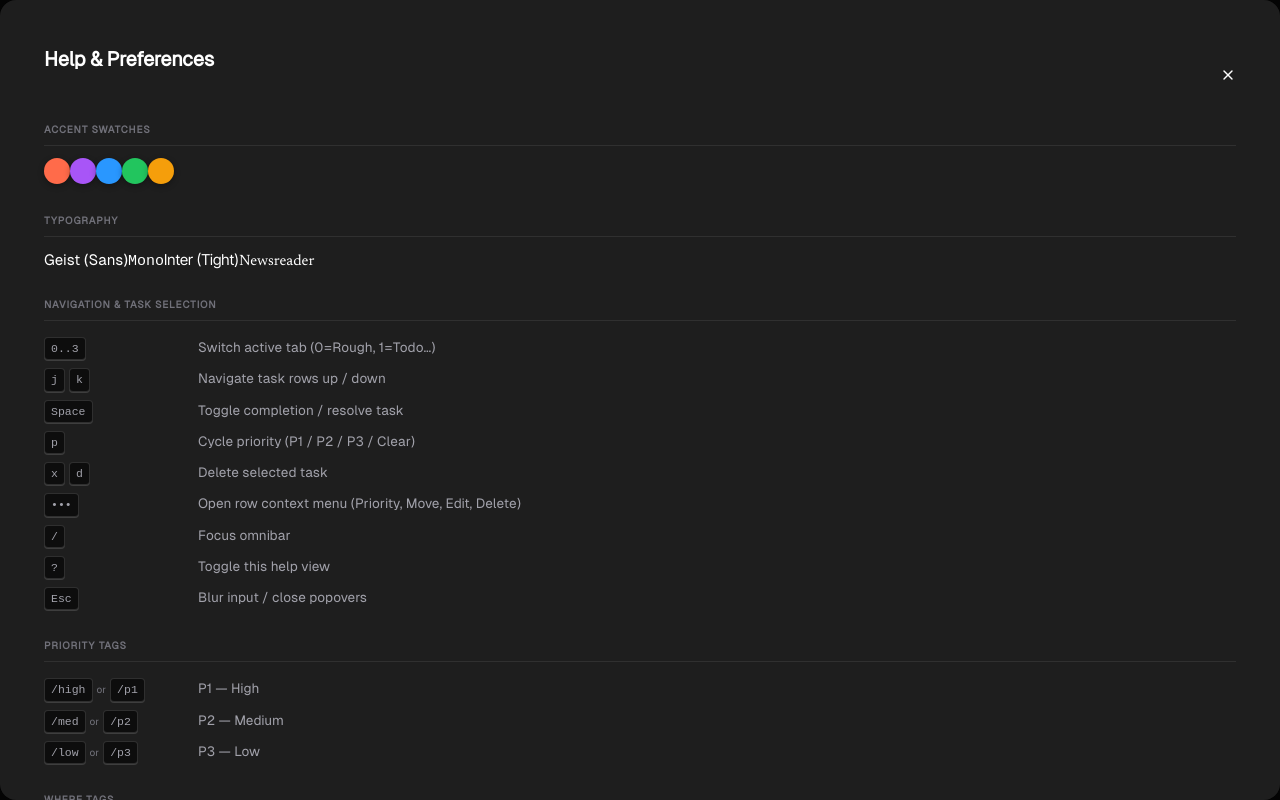
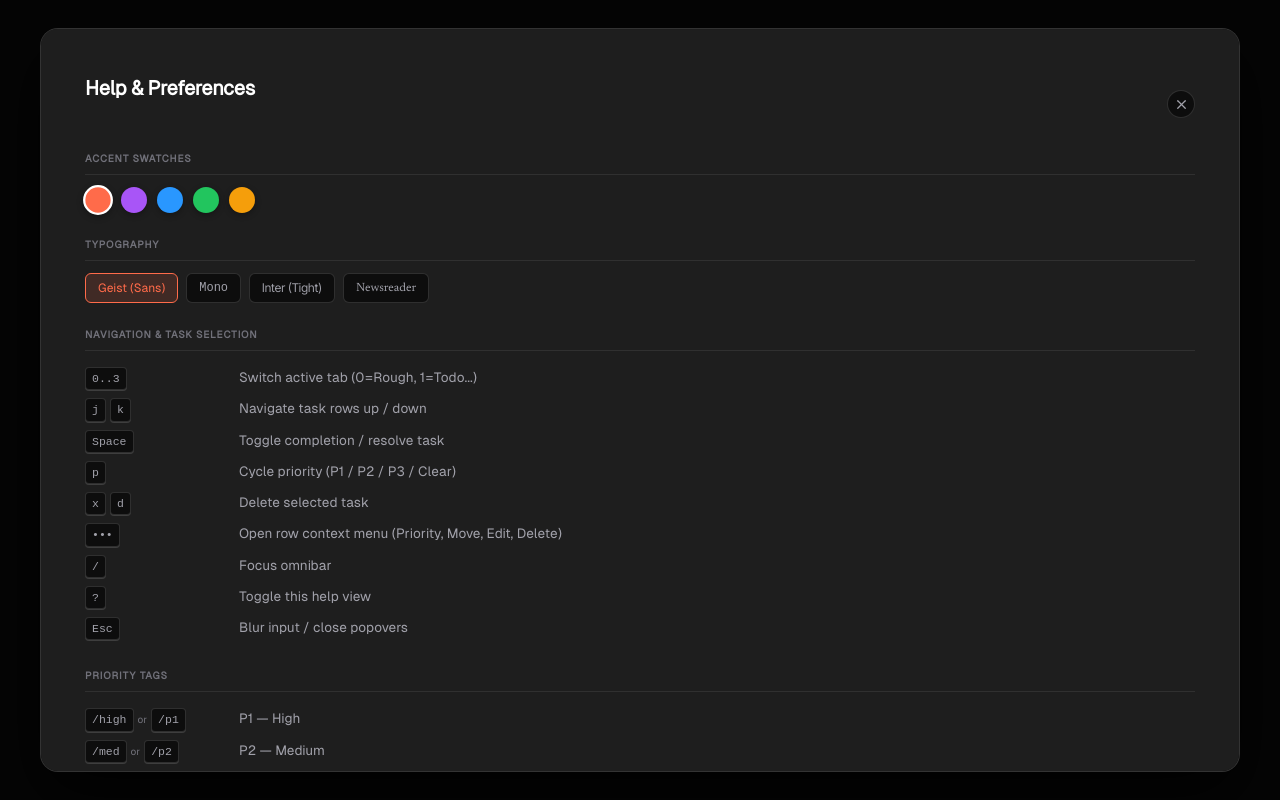
Before and after one commit to nishachay/Trilist, a React (Vite) app: page / in a window 1280 px wide. Both pictures are taken after a click on the button "Help & Preferences". Built offline with nearby package versions, Linux system fonts and the light colour scheme.

Commit message:
fix(ui): render HelpModal inside framed window card and fix typography font button flex wrap layout

```diff
--- a/src/App.tsx
+++ b/src/App.tsx
@@ -584,7 +584,6 @@ export default function App() {
             applyCommand={applyCommand}
           />
         </main>
-      </div>
 
         <HelpModal
           showHelp={showHelp}
@@ -602,5 +601,6 @@ export default function App() {
           handleImportData={handleImportData}
         />
       </div>
+    </div>
   );
 }
--- a/src/components/HelpModal.tsx
+++ b/src/components/HelpModal.tsx
@@ -41,49 +41,50 @@ export const HelpModal: React.FC<HelpModalProps> = ({
       {showHelp && (
         <motion.div
           className="help-overlay"
-          initial={{ opacity: 0, scale: 0.96 }}
+          initial={{ opacity: 0, scale: 0.97 }}
           animate={{ opacity: 1, scale: 1 }}
-          exit={{ opacity: 0, scale: 0.96 }}
+          exit={{ opacity: 0, scale: 0.97 }}
           transition={{ duration: 0.15 }}
         >
-          <div className="help-content">
           <div className="help-header">
-              <span className="help-title">Help &amp; Preferences</span>
+            <h2 className="help-title">Help &amp; Preferences</h2>
             <button
-                className="help-close"
+              className="help-close-btn"
               onClick={() => setShowHelp(false)}
               title="Close (Esc)"
             >
-                <X size={16} />
+              <X size={15} />
             </button>
           </div>
 
-            <div className="help-grid">
-              {/* Left Column: Visual Customization */}
+          {/* Accent Colors */}
           <div className="help-block">
             <p className="help-section-label">Accent Swatches</p>
             <div className="help-rule" />
-                <div className="accent-swatch-row">
+            <div className="swatch-group">
               {accentSwatches.map(s => (
                 <button
                   key={s.name}
                   className="swatch-btn"
                   style={{ background: s.color }}
-                      data-active={accentColor === s.color}
+                  data-selected={accentColor === s.color}
                   onClick={() => setAccentColor(s.color)}
                   title={s.name}
                 />
               ))}
             </div>
+          </div>
 
-                <p className="help-section-label" style={{ marginTop: "24px" }}>Typography</p>
+          {/* Typography */}
+          <div className="help-block">
+            <p className="help-section-label">Typography</p>
             <div className="help-rule" />
-                <div className="font-selector-col">
+            <div className="font-btn-group">
               {fontOptions.map(f => (
                 <button
                   key={f.label}
-                      className="font-opt-btn"
-                      data-active={selectedFont === f.value}
+                  className="font-btn"
+                  data-selected={selectedFont === f.value}
                   onClick={() => setSelectedFont(f.value)}
                   style={{ fontFamily: f.value }}
                 >
@@ -93,13 +94,12 @@ export const HelpModal: React.FC<HelpModalProps> = ({
             </div>
           </div>
 
-              {/* Right Column: Shortcuts & Commands */}
-              <div>
+          {/* Navigation & Shortcuts */}
           <div className="help-block">
             <p className="help-section-label">Navigation &amp; Task Selection</p>
             <div className="help-rule" />
             {[
-                    { keys: ["0..3"], desc: "Switch active tab (0=Rough, 1=Todo…)" },
+              { keys: ["0..3"], desc: "Switch active tab (0=Rough, 1=Todo...)" },
               { keys: ["j", "k"], desc: "Navigate task rows up / down" },
               { keys: ["Space"], desc: "Toggle completion / resolve task" },
               { keys: ["p"], desc: "Cycle priority (P1 / P2 / P3 / Clear)" },
@@ -110,12 +110,15 @@ export const HelpModal: React.FC<HelpModalProps> = ({
               { keys: ["Esc"], desc: "Blur input / close popovers" },
             ].map(r => (
               <div key={r.keys.join()} className="help-row">
-                      <div className="help-keys">{r.keys.map(k => <span key={k} className="key">{k}</span>)}</div>
+                <div className="help-keys">
+                  {r.keys.map(k => <span key={k} className="key">{k}</span>)}
+                </div>
                 <span className="help-desc">{r.desc}</span>
               </div>
             ))}
           </div>
 
+          {/* Priority Tags */}
           <div className="help-block">
             <p className="help-section-label">Priority tags</p>
             <div className="help-rule" />
@@ -131,6 +134,7 @@ export const HelpModal: React.FC<HelpModalProps> = ({
             ))}
           </div>
 
+          {/* Where Tags */}
           <div className="help-block">
             <p className="help-section-label">Where tags</p>
             <div className="help-rule" />
@@ -146,6 +150,7 @@ export const HelpModal: React.FC<HelpModalProps> = ({
             ))}
           </div>
 
+          {/* When Tags */}
           <div className="help-block">
             <p className="help-section-label">When tags (available for /watch and /later)</p>
             <div className="help-rule" />
@@ -161,7 +166,7 @@ export const HelpModal: React.FC<HelpModalProps> = ({
             ))}
           </div>
 
-                {/* Data Ownership / Backup */}
+          {/* Data Backup */}
           <div className="help-block">
             <p className="help-section-label">Data Ownership &amp; Backup</p>
             <div className="help-rule" />
@@ -182,9 +187,6 @@ export const HelpModal: React.FC<HelpModalProps> = ({
               />
             </div>
           </div>
-              </div>
-            </div>
-          </div>
         </motion.div>
       )}
     </AnimatePresence>
```
Lines whose indentation alone changed are shown as unchanged.
